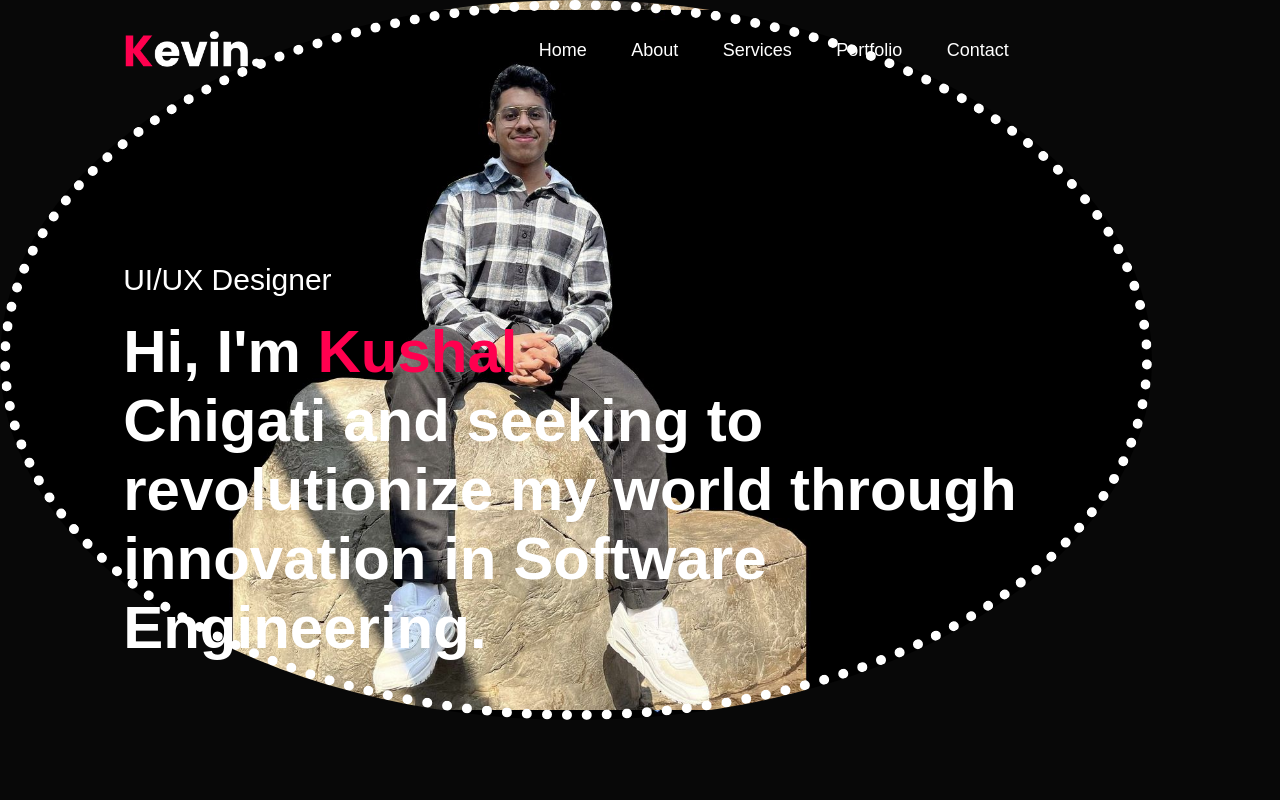
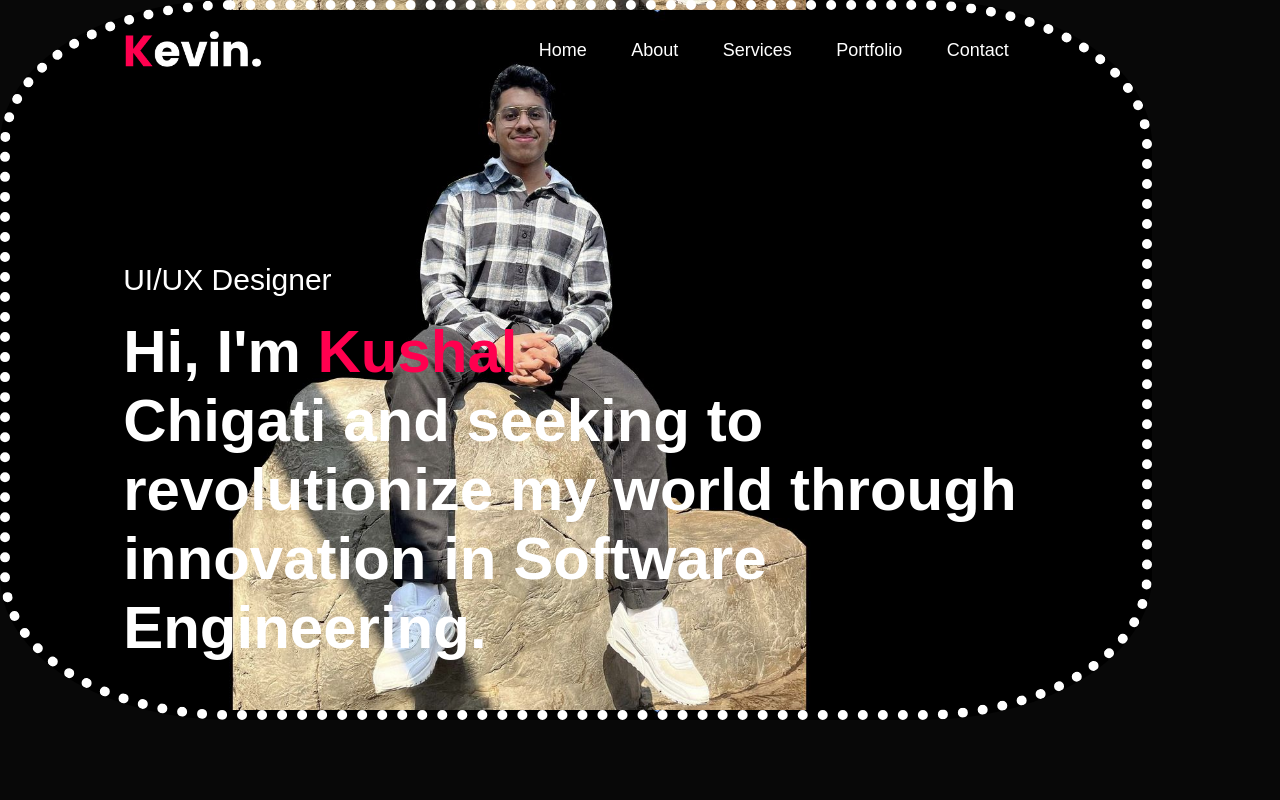
Before and after one commit to KushalChi/kushalchi, a plain HTML site: page index.html in a window 1280 px wide. Shown: the top 800 px of the page. Drawn offline with Linux system fonts and the light colour scheme.

Commit message:
Update style.css

```diff
--- a/style.css
+++ b/style.css
@@ -18,7 +18,7 @@ body{
     background-size: cover;
     background-position: right;
     background-attachment: fixed;
-    border-radius: 90%;
+    border-radius: 20%;
     border: 10px dotted rgb(255, 255, 255);
 }
 .container{
```
